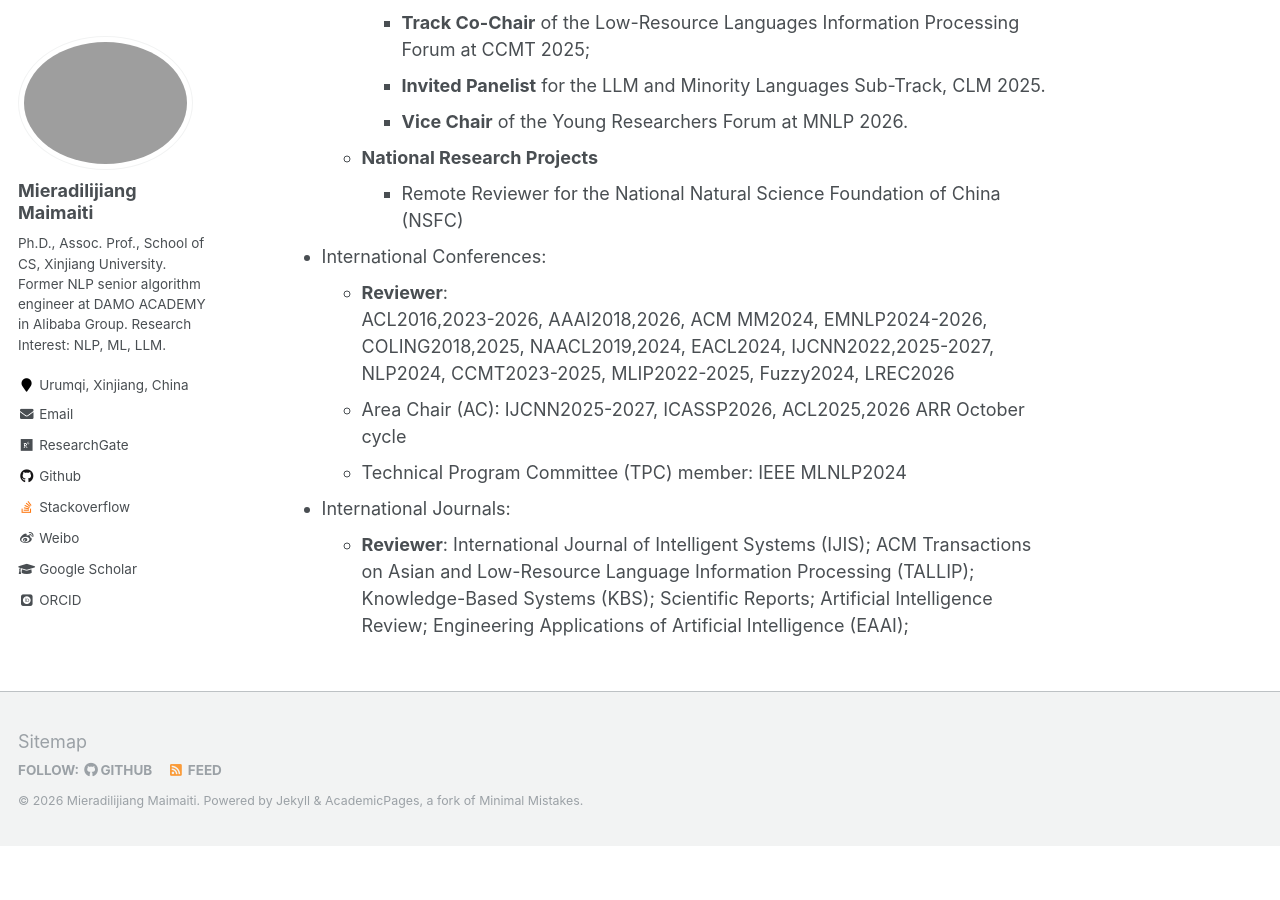
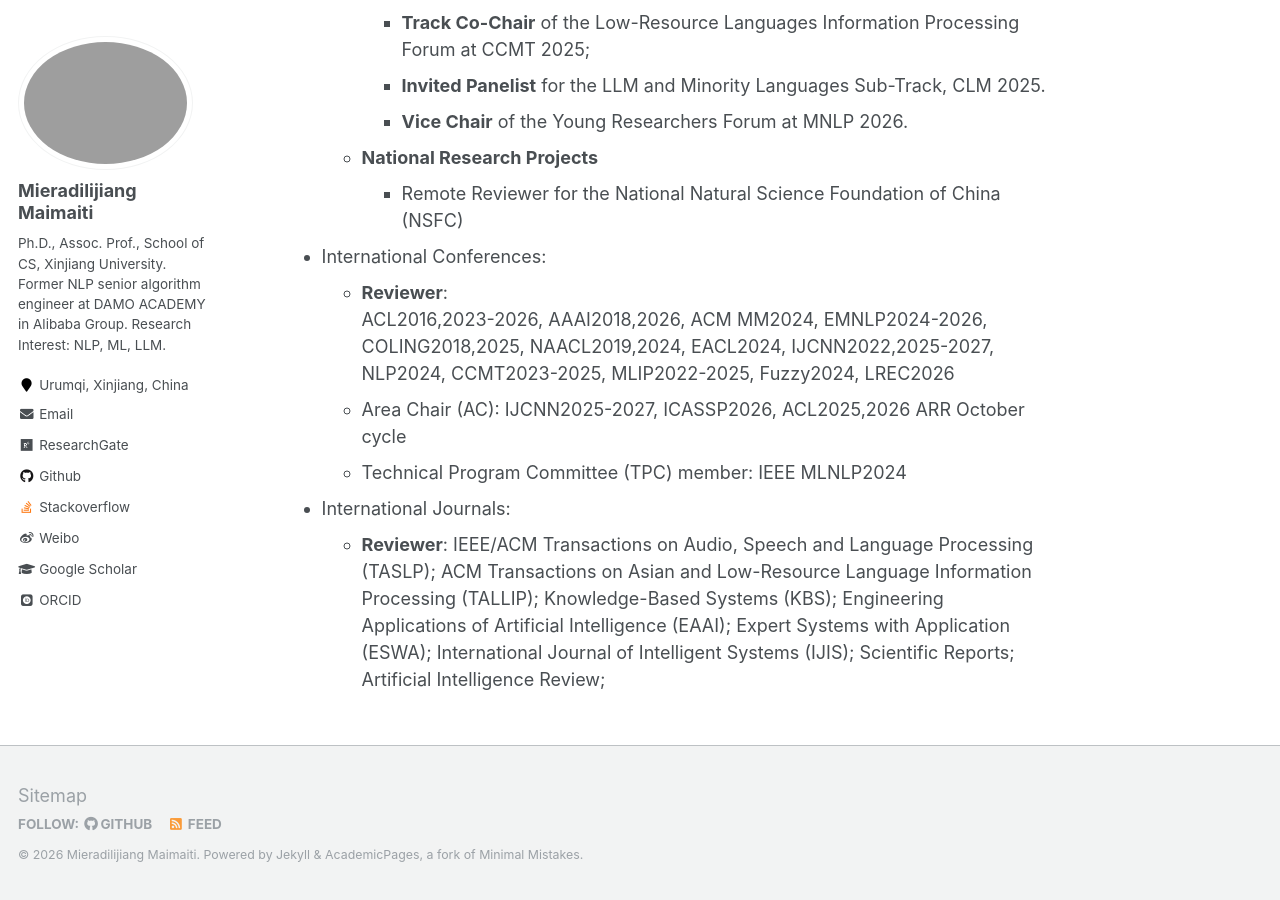
Before and after one commit to miradel51/miradel51.github.io, a Jekyll site: the page built from _pages/service.md, in a window 1280 px wide and 900 px high, scrolled down 745 px. Built offline with Jekyll 4.4.1, drawn with Linux system fonts in a browser that asks for light colours; some web fonts are replaced; before the commit the page ends 1591 px from its top, so only the background shows below that.

Commit message:
Update service.md
revised academic service page, added the taslp reviewer role

```diff
--- a/_pages/service.md
+++ b/_pages/service.md
@@ -33,4 +33,4 @@ author_profile: true
 
 - International Journals:
   - **Reviewer**:
-    International Journal of Intelligent Systems (IJIS); ACM Transactions on Asian and Low-Resource Language Information Processing (TALLIP); Knowledge-Based Systems (KBS); Scientific Reports; Artificial Intelligence Review; Engineering Applications of Artificial Intelligence (EAAI);
+    IEEE/ACM Transactions on Audio, Speech and Language Processing (TASLP); ACM Transactions on Asian and Low-Resource Language Information Processing (TALLIP); Knowledge-Based Systems (KBS); Engineering Applications of Artificial Intelligence (EAAI); Expert Systems with Application (ESWA); International Journal of Intelligent Systems (IJIS); Scientific Reports; Artificial Intelligence Review;
```
